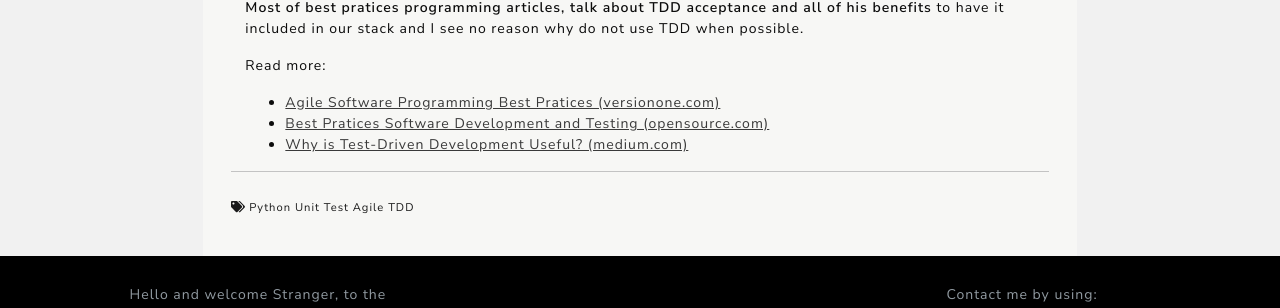
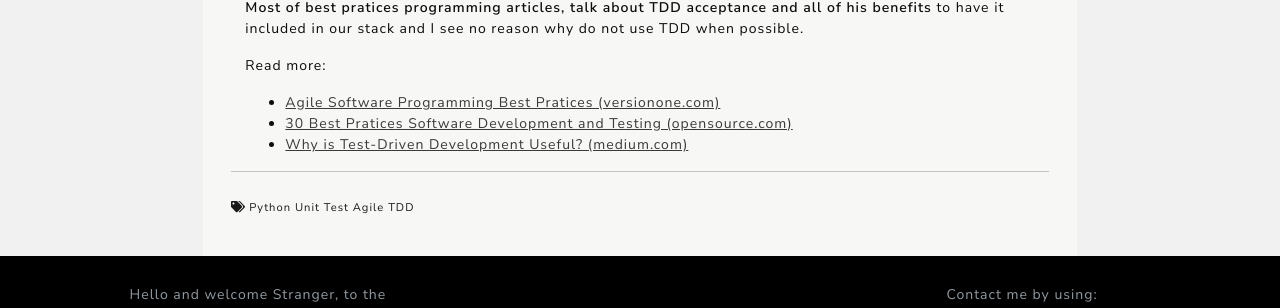
Before and after one commit to pabrrs/pabrrs.github.io, a Jekyll site: the page built from _posts/2017-01-31-tdd-cycle-and-real-life-example-with-python.md, in a window 1280 px wide and 900 px high, scrolled down 4662 px. Shown: the part 476-784 px from the top of the window. Built offline with Jekyll 4.4.1, drawn with Linux system fonts in a browser that asks for light colours; nearby versions of some CDN libraries; some web fonts are replaced; comment, search, counter and statistics services are not loaded.

Commit message:
post trob

```diff
--- a/_posts/2017-01-31-tdd-cycle-and-real-life-example-with-python.md
+++ b/_posts/2017-01-31-tdd-cycle-and-real-life-example-with-python.md
@@ -254,5 +254,5 @@ I see no reason why do not use TDD when possible.
 
 Read more:
 * [Agile Software Programming Best Pratices (versionone.com)](https://www.versionone.com/agile-101/agile-software-programming-best-practices/)
-* [Best Pratices Software Development and Testing (opensource.com)](https://opensource.com/article/17/5/30-best-practices-software-development-and-testing)
+* [30 Best Pratices Software Development and Testing (opensource.com)](https://opensource.com/article/17/5/30-best-practices-software-development-and-testing)
 * [Why is Test-Driven Development Useful? (medium.com)](https://medium.com/@fagnerbrack/why-test-driven-development-4fb92d56487c)
```
